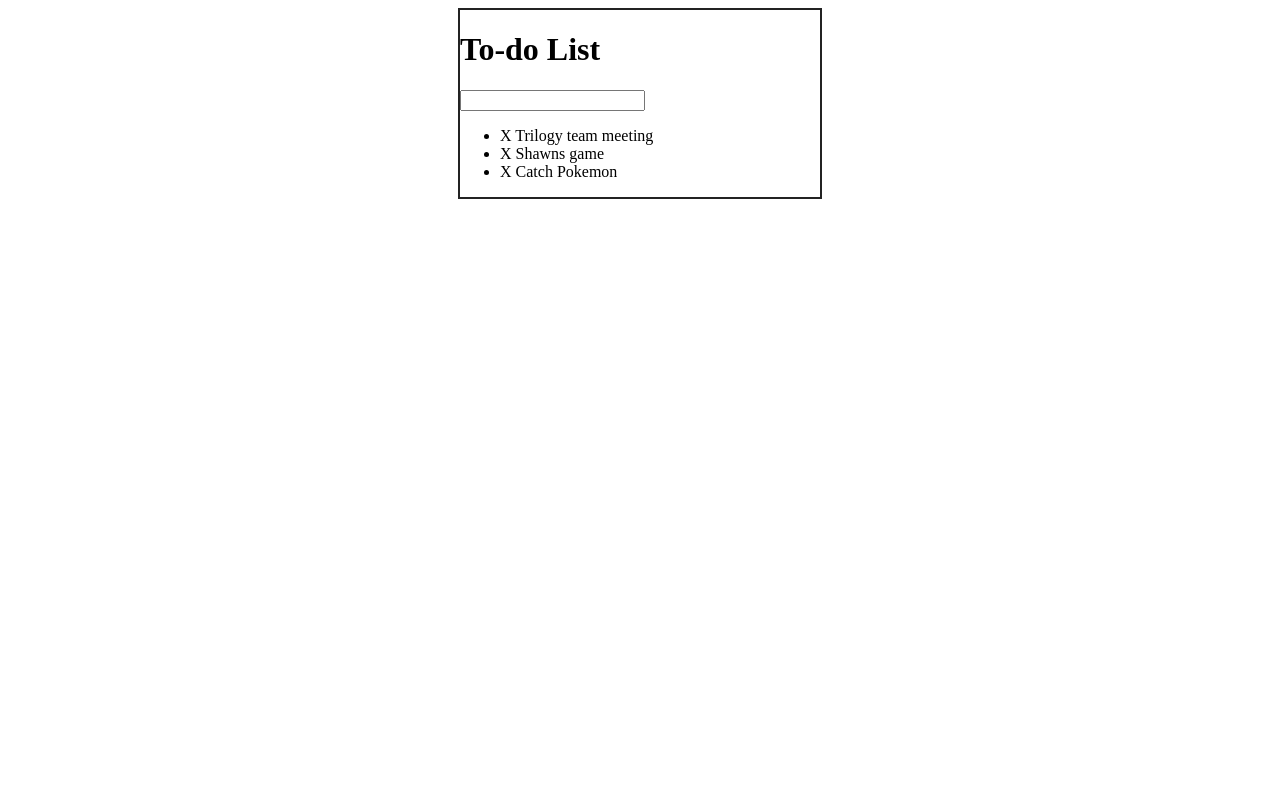
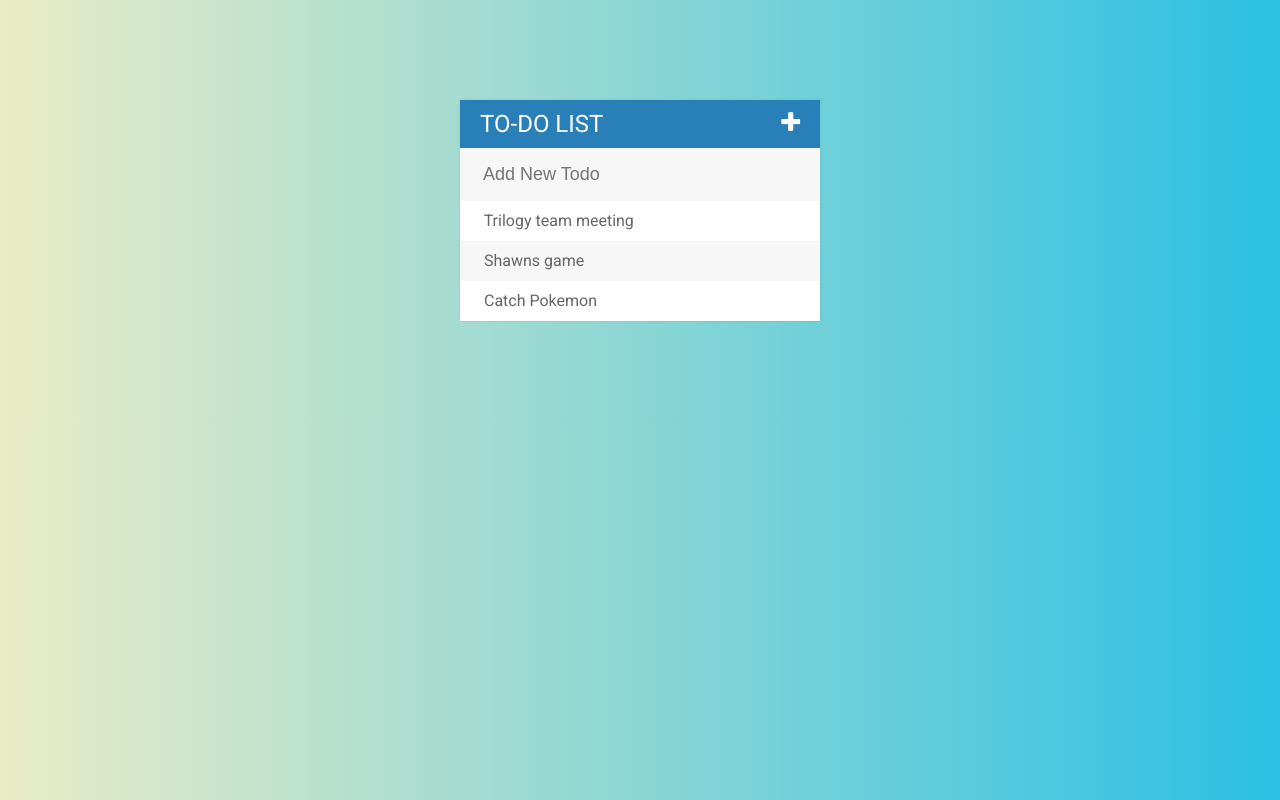
Before and after one commit to tsherry82/simpleTodoList, a plain HTML site: page index.html in a window 1280 px wide. Drawn offline with nearby package versions, Linux system fonts and the light colour scheme.

Commit message:
added styling and icons to list

```diff
--- a/assets/css/style.css
+++ b/assets/css/style.css
@@ -1,11 +1,82 @@
+
+body {
+    font-family: 'Roboto', sans-serif;
+    background: #2BC0E4;  /* fallback for old browsers */
+    background: -webkit-linear-gradient(to right, #EAECC6, #2BC0E4);  /* Chrome 10-25, Safari 5.1-6 */
+    background: linear-gradient(to right, #EAECC6, #2BC0E4); /* W3C, IE 10+/ Edge, Firefox 16+, Chrome 26+, Opera 12+, Safari 7+ */
+
+}
+
+h1 {
+    background-color: #2980b9;
+    color: white;
+    margin: 0;
+    padding: 10px 20px;
+    text-transform: uppercase;
+    font-size: 24px;
+    font-weight: 400;
+}
+
+ul {
+    list-style: none;
+    margin: 0;
+    padding: 0;
+}
+
+li {
+    background-color: white;
+    height: 40px;
+    line-height: 40px;
+    color: #666;
+}
+
+input {
+    font-size: 18px;
+    background-color: #f7f7f7;
+    width: 100%;
+    padding: 13px 13px 13px 20px;
+    box-sizing: border-box;
+    color: #2980b9;
+    border: 3px solid rgba(0,0,0,0);
+}
+
+span {
+    background-color: #e74c3c;
+    height: 40px;
+    margin-right: 20px;
+    text-align: center;
+    color: #fff;
+    width: 0;
+    display: inline-block;
+    transition: 0.5s;
+    opacity: 0;
+}
 #container {
-    border: 2px solid #232323;
+    box-shadow: 0 0 3px rgba(0,0,0,0.1);
     width: 360px;
-    margin: 0 auto;
+    margin: 100px auto;
+    background-color: #f7f7f7;
 }
 
 .completed{
     color: rgb(128,128,128);
     text-decoration: line-through;
+}
 
+.fa-plus {
+    float: right;
 }
+
+li:nth-child(2n){
+    background-color: #f7f7f7;
+}
+
+input:focus {
+    background-color: #fff;
+    border: 3px solid #2980b9;
+}
+
+li:hover span {
+    width: 40px;
+    opacity: 1.0;
+}
--- a/assets/js/app.js
+++ b/assets/js/app.js
@@ -13,6 +13,10 @@ $('input[type = "text"]').keypress(function (e) {
     if (e.which === 13) {
         const newTodo = ($(this).val());
         $(this).val('')
-        $('ul').append('<li><span>X </span>' + newTodo + '</li>')
+        $('ul').append('<li><span><i class="fa fa-trash"></i> </span>' + newTodo + '</li>')
     }
 })
+
+$('.fa-plus').click(function() {
+    $('input[type = "text"]').fadeToggle();
+})
--- a/index.html
+++ b/index.html
@@ -5,17 +5,19 @@
     <meta charset="UTF-8">
     <meta name="viewport" content="width=device-width, initial-scale=1.0">
     <title>Todo List</title>
+    <link rel="stylesheet" href="https://stackpath.bootstrapcdn.com/font-awesome/4.7.0/css/font-awesome.min.css">
+    <link href="https://fonts.googleapis.com/css2?family=Roboto:wght@400;500;700&display=swap" rel="stylesheet">
     <link rel="stylesheet" href="assets/css/style.css">
 </head>
 
 <body>
     <div id="container">
-        <h1>To-do List</h1>
-        <input type="text" name="" id="">
+        <h1>To-do List <i class="fa fa-plus"></i></h1>
+        <input type="text" placeholder="Add New Todo">
         <ul>
-            <li><span>X</span> Trilogy team meeting</li>
-            <li><span>X</span> Shawns game</li>
-            <li><span>X</span> Catch Pokemon</li>
+            <li><span><i class="fa fa-trash"></i></span> Trilogy team meeting</li>
+            <li><span><i class="fa fa-trash"></i></span> Shawns game</li>
+            <li><span><i class="fa fa-trash"></i></span> Catch Pokemon</li>
         </ul>
 
     </div>
```
